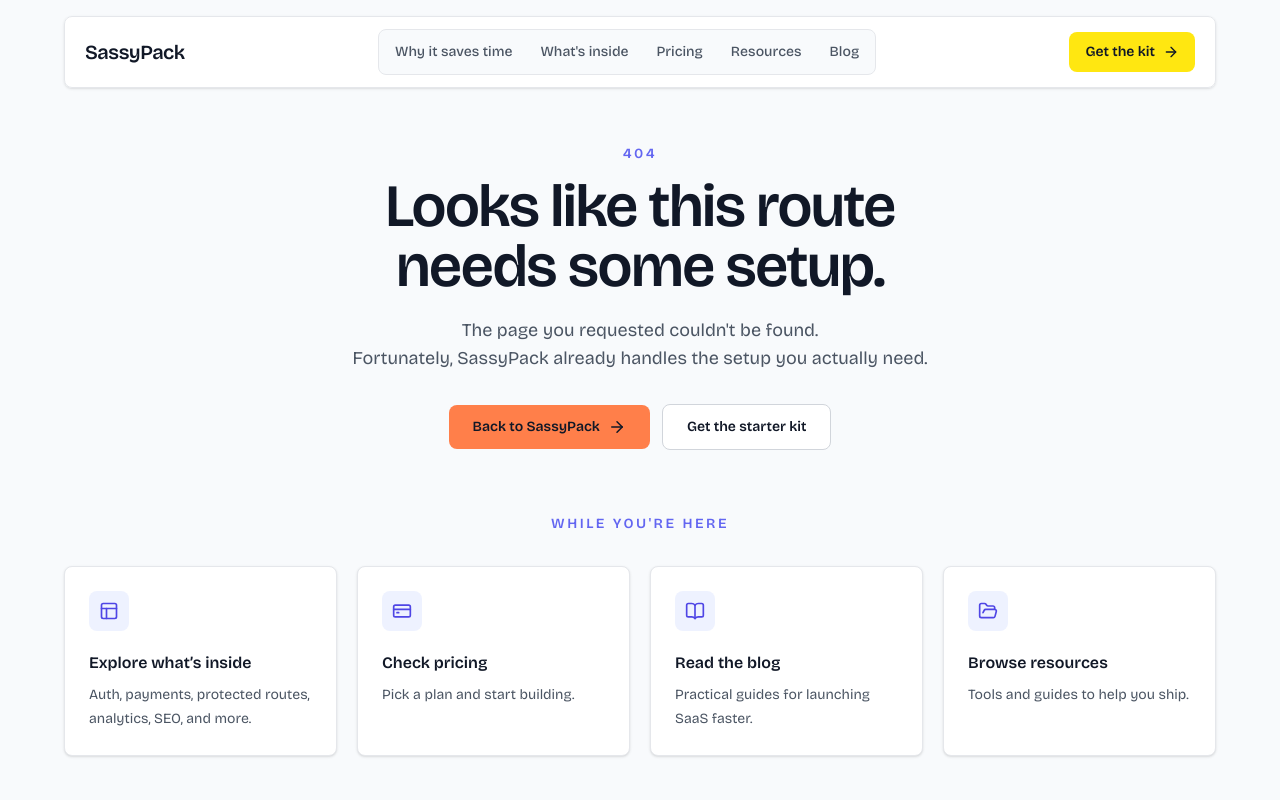
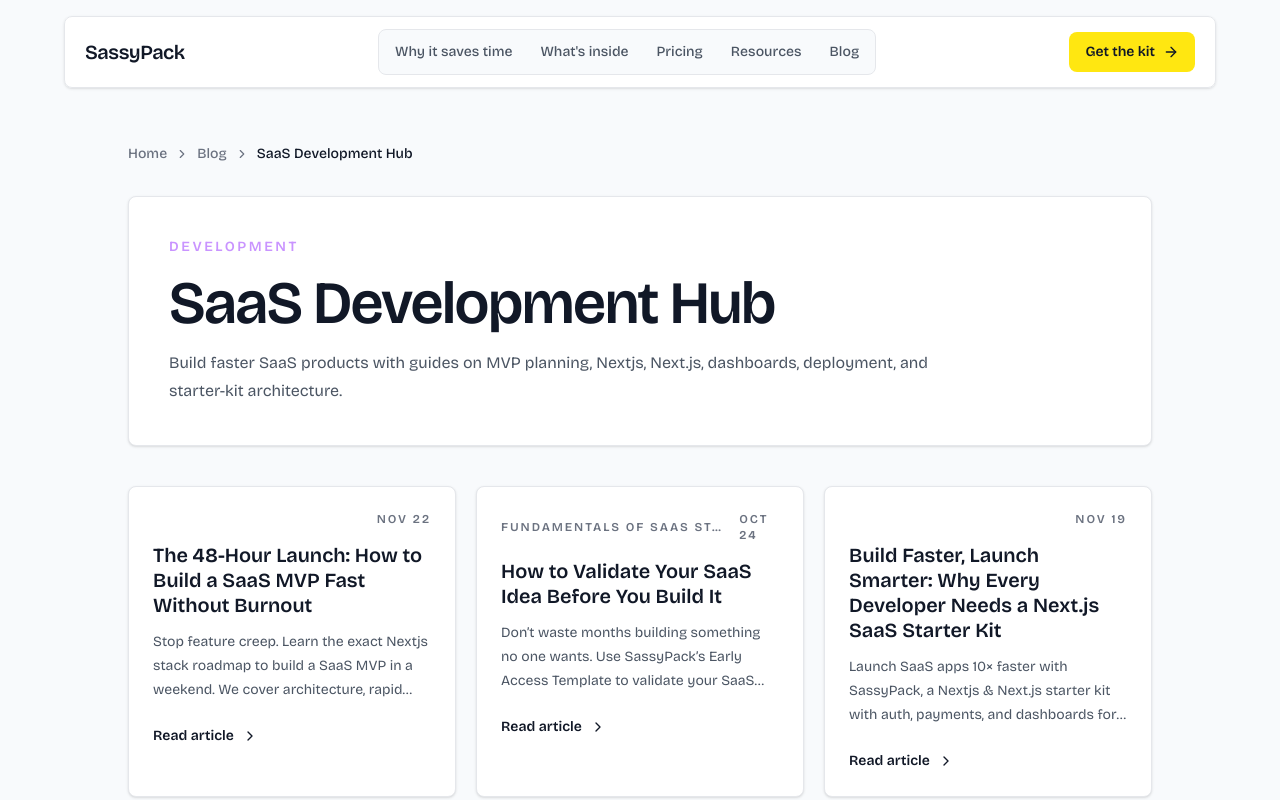
Before and after one commit to KarlGusta/sassypack-next, a Next.js app: page /blog/hubs/saas-development in a window 1280 px wide. Before the commit this address had no page. Shown: the top 800 px of the page. Built offline with nearby package versions, Linux system fonts and the light colour scheme.

Commit message:
Fix 404 issues

```diff
--- /dev/null
+++ b/app/blog/hubs/[hubSlug]/page.jsx
@@ -0,0 +1,185 @@
+import Link from "next/link";
+import { blogPosts } from "@/lib/blogPosts";
+import { getUniqueSortedBlogPosts } from "@/data/blogInternalLinks";
+import { blogHubs, getBlogHubBySlug, getHubArticles, getHubPath } from "@/data/blogHubs";
+import { formatBlogDate } from "@/lib/blogDates";
+import { ArrowLeft, ArrowRight, ChevronRight } from "lucide-react";
+
+const primaryButtonClass =
+  "inline-flex items-center justify-center gap-2 rounded-lg bg-[#FF7F4A] px-6 py-3 text-sm font-semibold text-[#111827] transition hover:bg-[#FF7F4A]";
+const secondaryButtonClass =
+  "inline-flex items-center justify-center gap-2 rounded-lg border border-[#D1D5DB] bg-white px-5 py-3 text-sm font-semibold text-[#111827] transition hover:border-[#111827]";
+const cardClass = "rounded-lg border border-[#E5E7EB] bg-white shadow-sm";
+
+function getHubData(hubSlug) {
+  const hub = getBlogHubBySlug(hubSlug);
+  if (!hub) return { hub: null, articles: [] };
+
+  const sortedBlogPosts = getUniqueSortedBlogPosts(blogPosts);
+  const articles = getHubArticles(hub, sortedBlogPosts);
+
+  return { hub, articles };
+}
+
+export function generateStaticParams() {
+  return blogHubs.map((hub) => ({ hubSlug: hub.slug }));
+}
+
+export async function generateMetadata({ params }) {
+  const { hubSlug } = await params;
+  const { hub } = getHubData(hubSlug);
+
+  if (!hub) {
+    return { title: "Hub not found | SassyPack" };
+  }
+
+  const canonicalUrl = `https://sassypack.collabtower.com/blog/hubs/${hubSlug}`;
+
+  return {
+    title: `${hub.title} | SassyPack`,
+    description: hub.description,
+    alternates: { canonical: canonicalUrl },
+    robots: "index, follow",
+    openGraph: {
+      title: hub.title,
+      description: hub.description,
+      url: canonicalUrl,
+      type: "website",
+    },
+    twitter: {
+      card: "summary_large_image",
+      title: hub.title,
+      description: hub.description,
+      creator: "@thekarlesi",
+      site: "@UseSassyPack",
+    },
+  };
+}
+
+export default async function BlogHubPage({ params }) {
+  const { hubSlug } = await params;
+  const { hub, articles } = getHubData(hubSlug);
+
+  if (!hub) {
+    return (
+      <main className="min-h-screen bg-[#F8FAFC] px-6 py-32 text-[#111827]">
+        <div className={`${cardClass} mx-auto max-w-2xl p-8 text-center`}>
+          <h2 className="text-4xl font-semibold tracking-tight">Hub not found</h2>
+          <p className="mt-4 text-base leading-7 text-[#4B5563]">
+            The topic hub you are looking for has moved or doesn&apos;t exist.
+          </p>
+          <Link href="/blog" className={`${primaryButtonClass} mt-8`}>
+            <ArrowLeft size={18} /> Back to Blog
+          </Link>
+        </div>
+      </main>
+    );
+  }
+
+  const otherHubs = blogHubs.filter((h) => h.slug !== hub.slug);
+
+  return (
+    <main className="min-h-screen bg-[#F8FAFC] px-6 pb-20 pt-28 text-[#111827] lg:pt-36">
+      <nav className="mx-auto mb-8 flex max-w-5xl items-center gap-2 text-sm font-medium text-[#6B7280]">
+        <Link href="/" className="transition hover:text-[#111827]">Home</Link>
+        <ChevronRight size={14} />
+        <Link href="/blog" className="transition hover:text-[#111827]">Blog</Link>
+        <ChevronRight size={14} />
+        <span className="truncate text-[#111827]">{hub.title}</span>
+      </nav>
+
+      <header className="mx-auto max-w-5xl">
+        <div className={`${cardClass} p-6 md:p-10`}>
+          <p
+            className="text-sm font-semibold uppercase tracking-[0.18em]"
+            style={{ color: hub.accent }}
+          >
+            {hub.label}
+          </p>
+          <h1 className="mt-4 text-4xl font-semibold tracking-tight md:text-6xl">
+            {hub.title}
+          </h1>
+          <p className="mt-4 max-w-3xl text-base leading-7 text-[#4B5563]">
+            {hub.description}
+          </p>
+        </div>
+      </header>
+
+      {articles.length > 0 ? (
+        <section className="mx-auto mt-10 max-w-5xl">
+          <div className="grid grid-cols-1 gap-5 md:grid-cols-3">
+            {articles.map((post) => (
+              <Link
+                key={post.slug}
+                href={`/blog/${post.slug}`}
+                className={`${cardClass} group p-6 transition hover:-translate-y-1 hover:shadow-md`}
+              >
+                <div className="flex items-center justify-between gap-3 text-xs font-semibold uppercase tracking-[0.16em] text-[#6B7280]">
+                  <span className="truncate">{post.category}</span>
+                  <span>
+                    {formatBlogDate(post.date, { month: "short", year: undefined })}
+                  </span>
+                </div>
+                <h3 className="mt-4 text-xl font-semibold leading-tight text-[#111827] transition group-hover:text-[#6366F1]">
+                  {post.title}
+                </h3>
+                <p className="mt-3 line-clamp-3 text-sm leading-6 text-[#4B5563]">
+                  {post.description}
+                </p>
+                <div className="mt-6 inline-flex items-center gap-2 text-sm font-semibold text-[#111827]">
+                  Read article <ChevronRight size={16} />
+                </div>
+              </Link>
+            ))}
+          </div>
+        </section>
+      ) : (
+        <section className="mx-auto mt-10 max-w-5xl">
+          <div className={`${cardClass} p-8 text-center`}>
+            <p className="text-base leading-7 text-[#4B5563]">
+              No articles are available in this hub yet. Check back soon.
+            </p>
+          </div>
+        </section>
+      )}
+
+      {otherHubs.length > 0 && (
+        <section className="mx-auto mt-16 max-w-5xl">
+          <p className="text-sm font-semibold uppercase tracking-[0.18em] text-[#6366F1]">
+            Explore other hubs
+          </p>
+          <div className="mt-4 flex flex-wrap gap-3">
+            {otherHubs.map((h) => (
+              <Link key={h.slug} href={getHubPath(h)} className={secondaryButtonClass}>
+                {h.title} <ChevronRight size={16} />
+              </Link>
+            ))}
+          </div>
+        </section>
+      )}
+
+      <section className="mx-auto mt-16 max-w-4xl">
+        <div className={`${cardClass} p-8 text-center md:p-12`}>
+          <p className="text-sm font-semibold uppercase tracking-[0.18em] text-[#6366F1]">
+            Free Tools
+          </p>
+          <h2 className="mt-3 text-3xl font-semibold tracking-tight md:text-4xl">
+            Ready to put the guide to work?
+          </h2>
+          <p className="mx-auto mt-4 max-w-2xl text-base leading-7 text-[#4B5563]">
+            Use the free SaaS tools to plan pricing, validate ideas, and check your launch setup.
+          </p>
+          <Link href="/free-tools" className={`${primaryButtonClass} mt-8`}>
+            Open Free Tools <ArrowRight size={18} />
+          </Link>
+        </div>
+      </section>
+
+      <div className="mx-auto mt-10 max-w-5xl">
+        <Link href="/blog" className={secondaryButtonClass}>
+          <ArrowLeft size={18} /> Back to all insights
+        </Link>
+      </div>
+    </main>
+  );
+}
```
